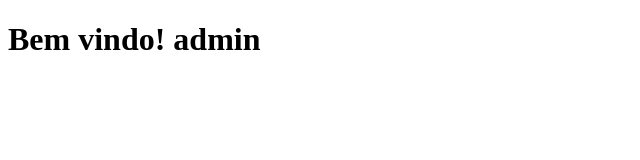
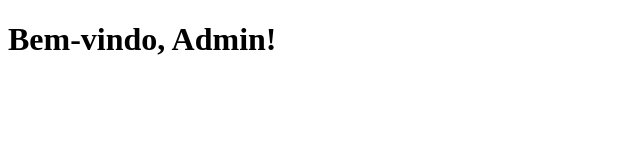
Before and after one commit to AugustoAU/Novo-Projeto-pode-mudar-de-nome-, a Next.js app: page /postes in a window 1280 px wide. Shown: the top 160 px of the page, without its empty margins (0-640 px from the left). Built offline with nearby package versions, Linux system fonts and the light colour scheme.

Commit message:
teste pagina de postes 3

```diff
--- a/pages/index.js
+++ b/pages/index.js
@@ -19,7 +19,7 @@ export default function Home() {
     const data = await res.json();
 
     if (data.success) {
-      window.location.href = "./postes.js";
+      window.location.href = "/postes.js"
     } else {
       alert("Usuário ou senha incorretos");
     }
--- a/pages/postes.js
+++ b/pages/postes.js
@@ -1,5 +1,5 @@
-function postes() {
-    return <h1>Bem vindo! admin</h1>
+export default function postes() {
+  return (
+    <h1>Bem-vindo, Admin!</h1>
+  );
 }
-
-export default postes;
```
